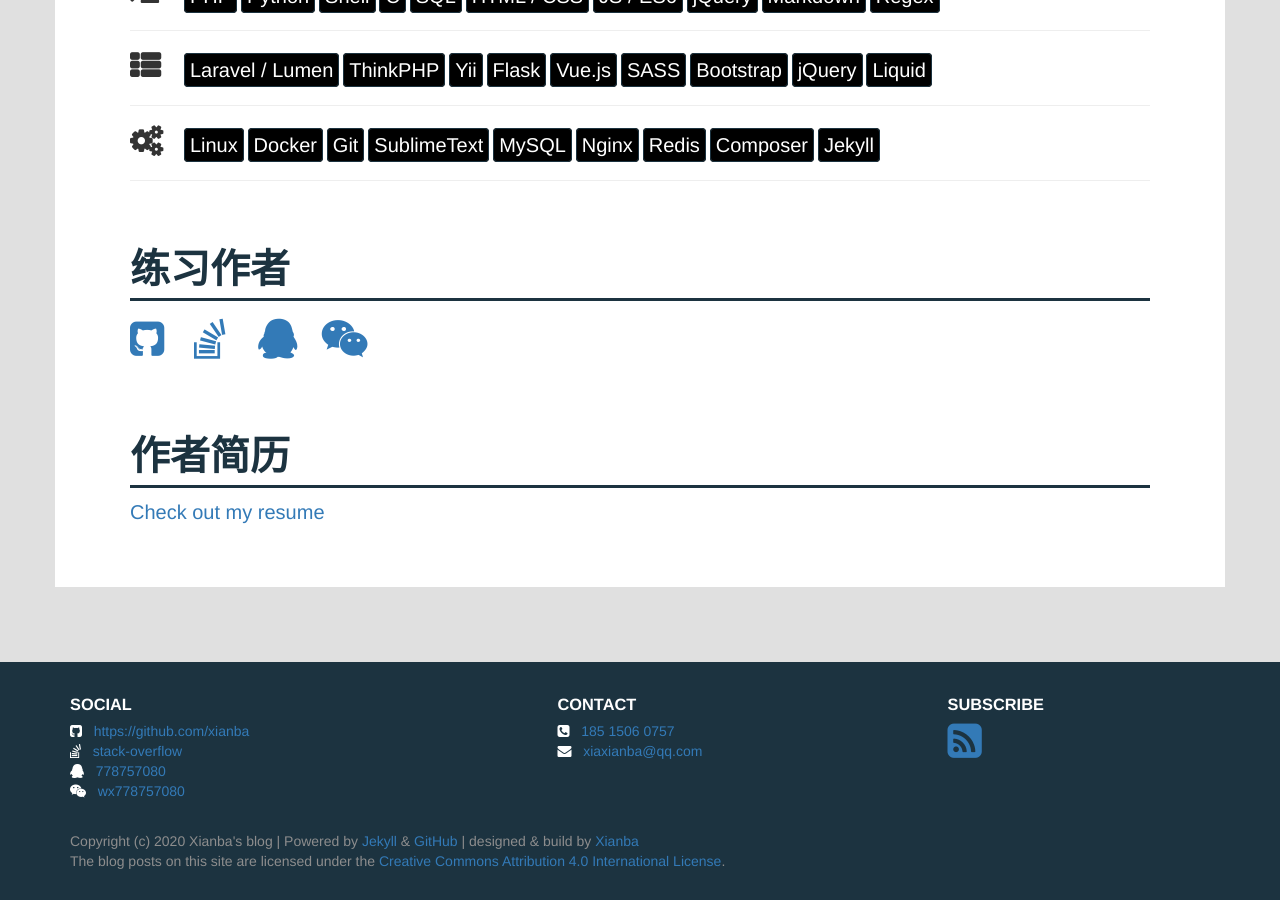
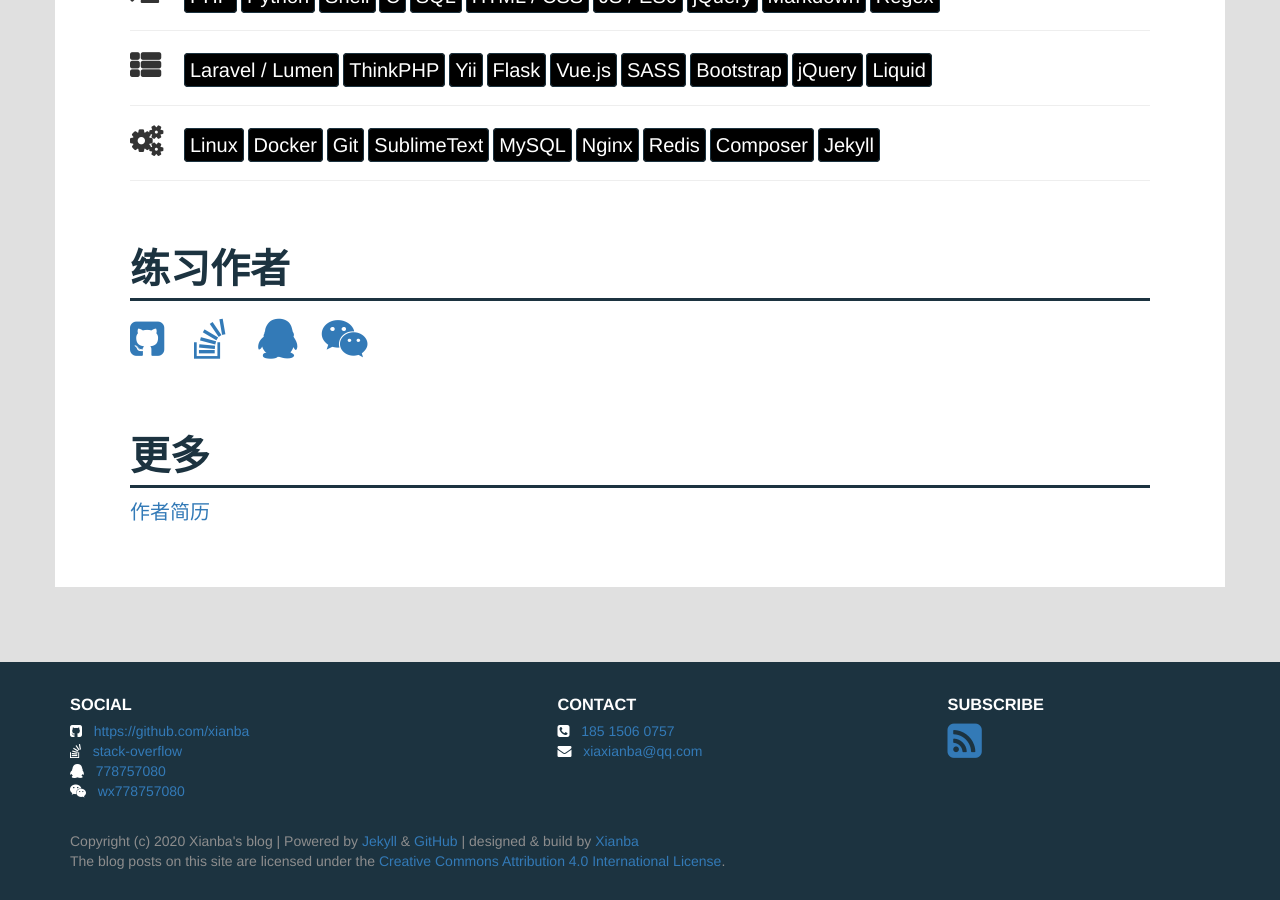
Before and after one commit to xianba/xianba.github.com, a Jekyll site: the page built from about/index.html, in a window 1280 px wide and 900 px high, scrolled down 749 px. Built offline with Jekyll 4.4.1, drawn with Linux system fonts in a browser that asks for light colours.

Commit message:
Update index.html

```diff
--- a/about/index.html
+++ b/about/index.html
@@ -39,7 +39,7 @@ layout: default
     </section>
 
     <section id="action">
-        <h2>作者简历</h2>
-        <a href="{{ '/resume' | relative_url }}">Check out my resume</a>
+        <h2>更多</h2>
+        <a href="{{ '/resume' | relative_url }}">作者简历</a>
     </section>
 </div>
```
